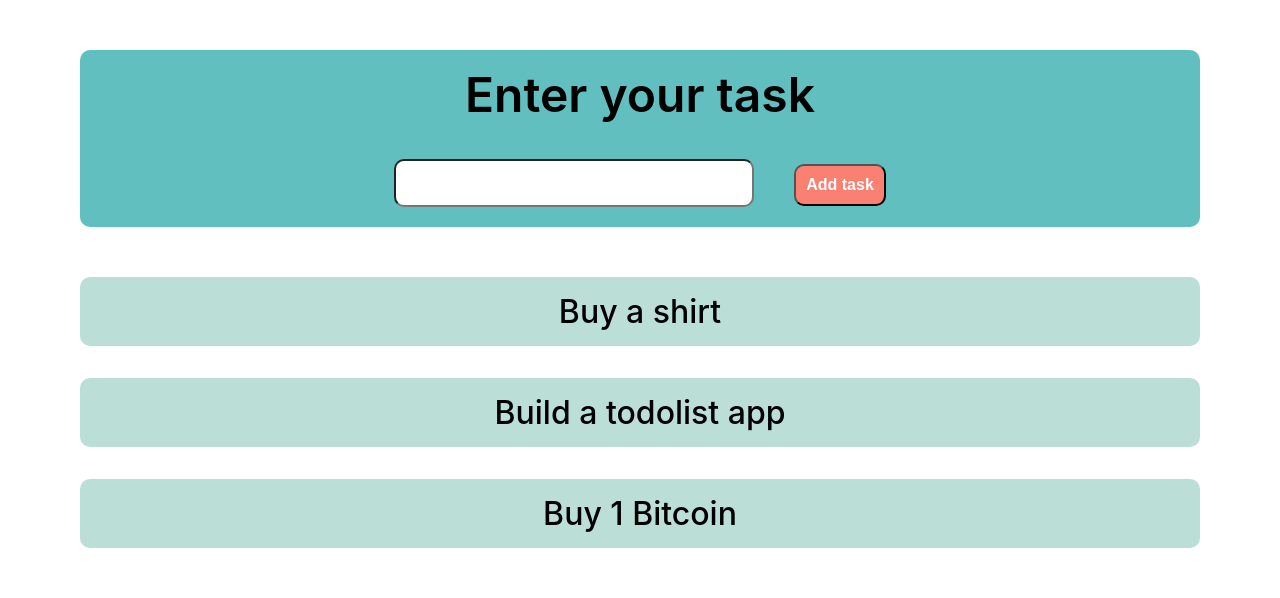
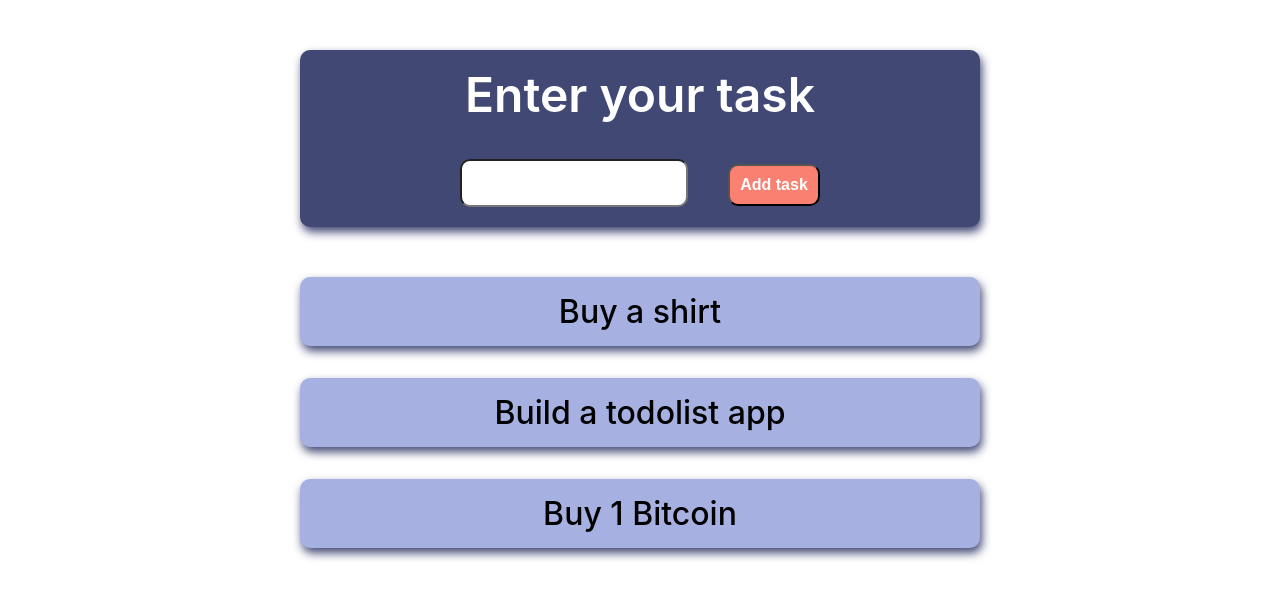
Before and after one commit to vk-vikas/todolist, a React (Create React App) app: page / in a window 1280 px wide. Shown: the top 598 px of the page. Built offline with nearby package versions, Linux system fonts and the light colour scheme.

Commit message:
fully complete v1

```diff
--- a/src/components/Form.css
+++ b/src/components/Form.css
@@ -1,13 +1,14 @@
 form {
-    background-color: #61C0BF;
-    margin: 50px 80px;
+    background-color: #424874;
+    margin: 50px 300px;
     border-radius: 10px;
+    box-shadow:  2px 5px 10px #424874 ;
 }
 
 label {
     padding: 15px;
     font-size: 3rem;
-    color: black;
+    color: white;
     display: block;
     font-weight: 600;
 }
--- a/src/components/ListItem.css
+++ b/src/components/ListItem.css
@@ -1,11 +1,12 @@
 
 
 .item {
-    background-color: #BBDED6;
+    background-color: #A6B1E1;
     border-radius: 10px;
     font-size: 2rem;
     font-weight: 500;
-    margin: 0 80px;
+    margin: 0 300px;
+    box-shadow:  2px 5px 10px #424874 ;
 
 }
 
@@ -16,4 +17,7 @@ p {
 .delete {   /* class added when user clicks the text , used as del*/
     color: rgb(87, 78, 78);
     text-decoration: line-through;
+    background-color: #DCD6F7;
+    border-radius: 10px;
+
 }
--- a/src/components/ListItem.js
+++ b/src/components/ListItem.js
@@ -1,19 +1,21 @@
-import React ,{useState} from 'react'
-import './ListItem.css';
+import React, { useState } from "react";
+import "./ListItem.css";
 
 function ListItem(props) {
+  const [del, setDel] = useState(false);
 
-    const [del ,setDel] = useState(false);
-
-    const onClickHandler = (event) => {
-        console.log(event);
-        setDel(true);
-    }
-    return (
-        <div className='item'>
-            <p className= {`${del? 'delete' : ''}`} onClick={onClickHandler}> {props.data.title}</p>
-        </div>
-    )
+  const onClickHandler = (event) => {
+    console.log(event);
+    setDel(!del);   // toggle strike off and on
+  };
+  return (
+    <div className="item">
+      <p className={`${del ? "delete" : ""}`} // dynamically class added
+      onClick={onClickHandler}>
+        {props.data.title}
+      </p>
+    </div>
+  );
 }
 
-export default ListItem
+export default ListItem;
```
